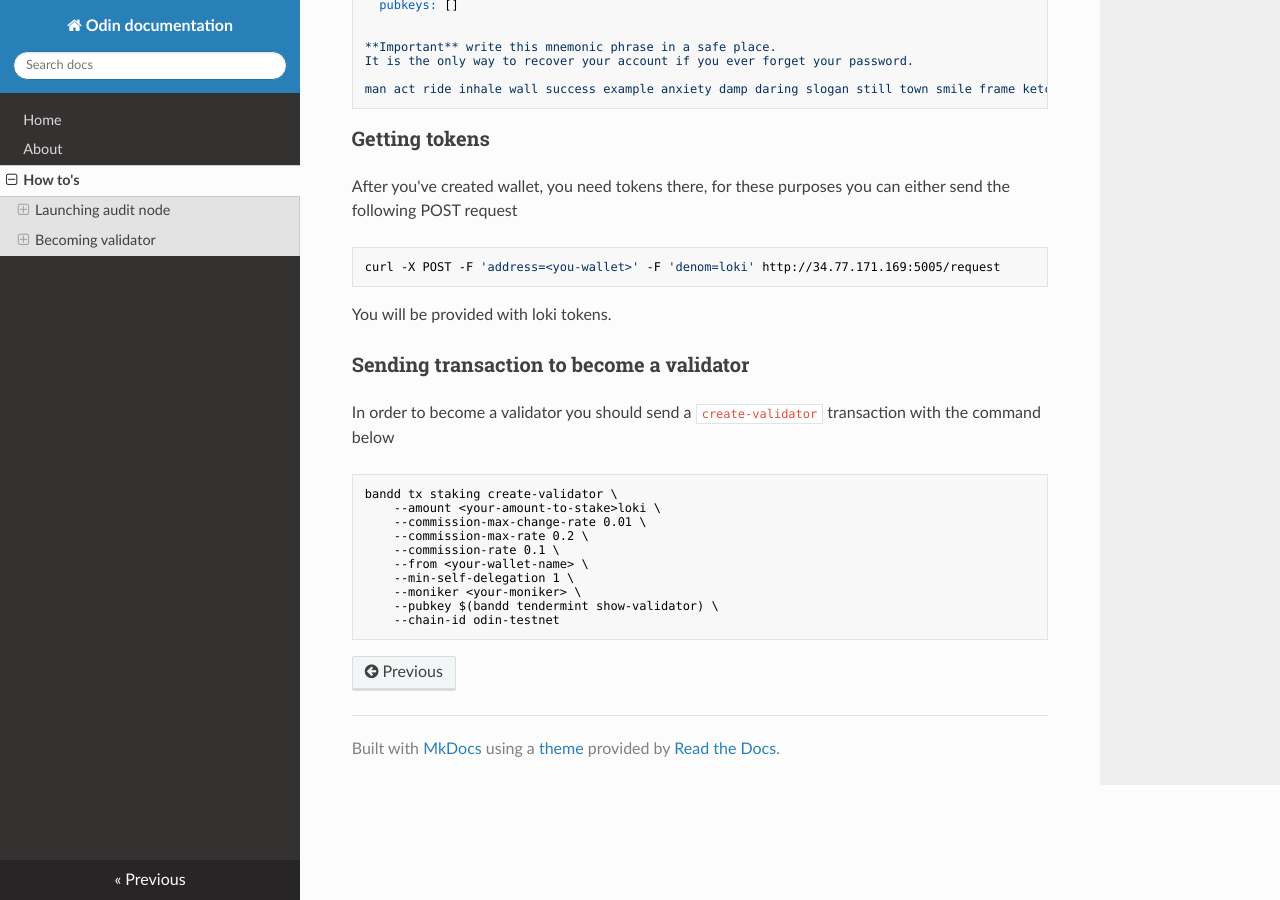
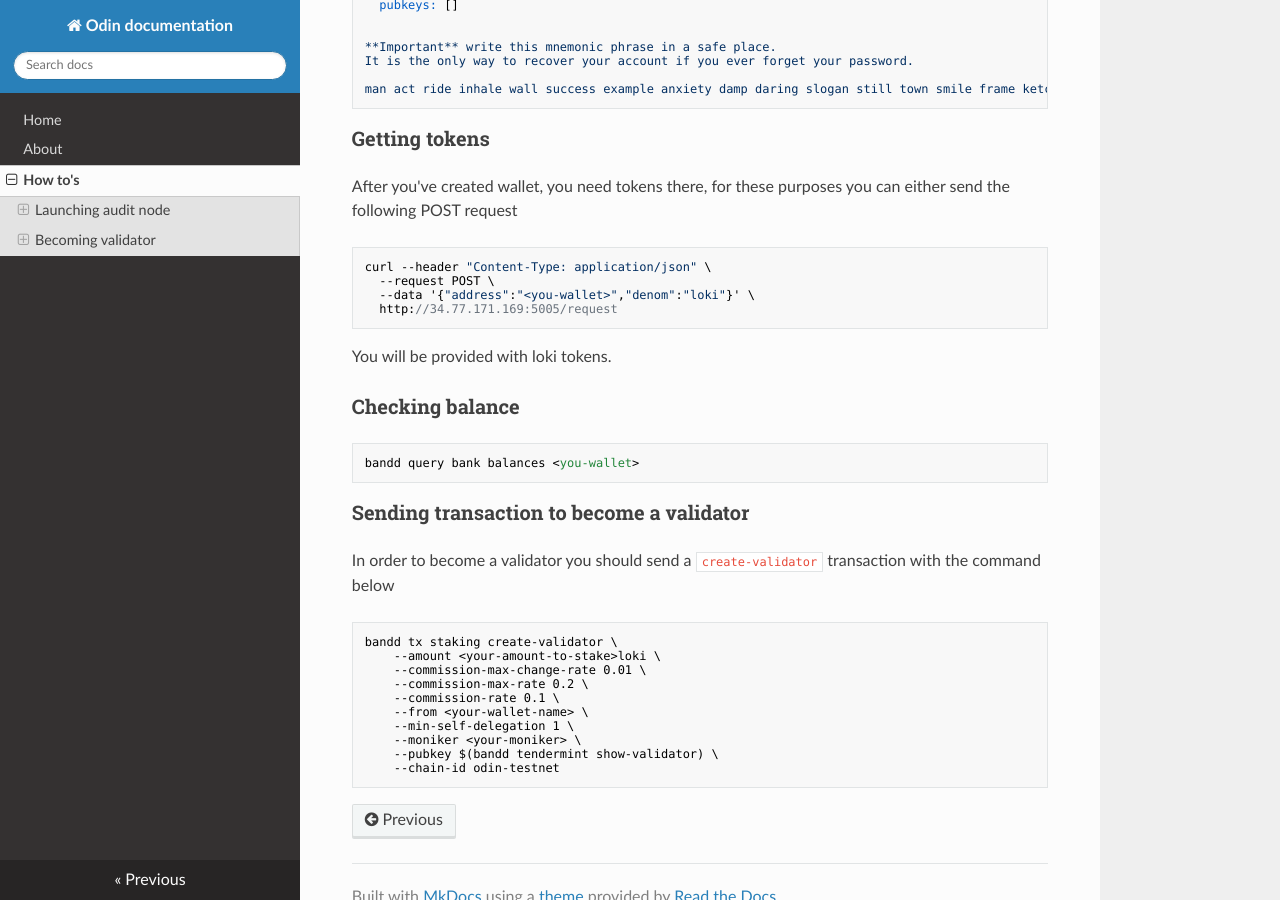
Before and after one commit to GeoDB-Limited/odin-docs, an MkDocs documentation site: the page built from docs/how-to.md, in a window 1280 px wide and 900 px high, scrolled down 1248 px. Built offline with MkDocs 1.6.1, drawn with Linux system fonts in a browser that asks for light colours; nearby versions of some CDN libraries.

Commit message:
fix curl

````diff
--- a/docs/how-to.md
+++ b/docs/how-to.md
@@ -58,9 +58,17 @@ man act ride inhale wall success example anxiety damp daring slogan still town s
 ### Getting tokens
 After you've created wallet, you need tokens there, for these purposes you can either send the following POST request
 ```
-curl -X POST -F 'address=<you-wallet>' -F 'denom=loki' http://34.77.171.169:5005/request
+curl --header "Content-Type: application/json" \
+  --request POST \
+  --data '{"address":"<you-wallet>","denom":"loki"}' \
+  http://34.77.171.169:5005/request
 ```
 You will be provided with loki tokens.
+
+### Checking balance
+```
+bandd query bank balances <you-wallet>
+```
 
 ### Sending transaction to become a validator
 In order to become a validator you should send a ```create-validator``` transaction with the command below
````
